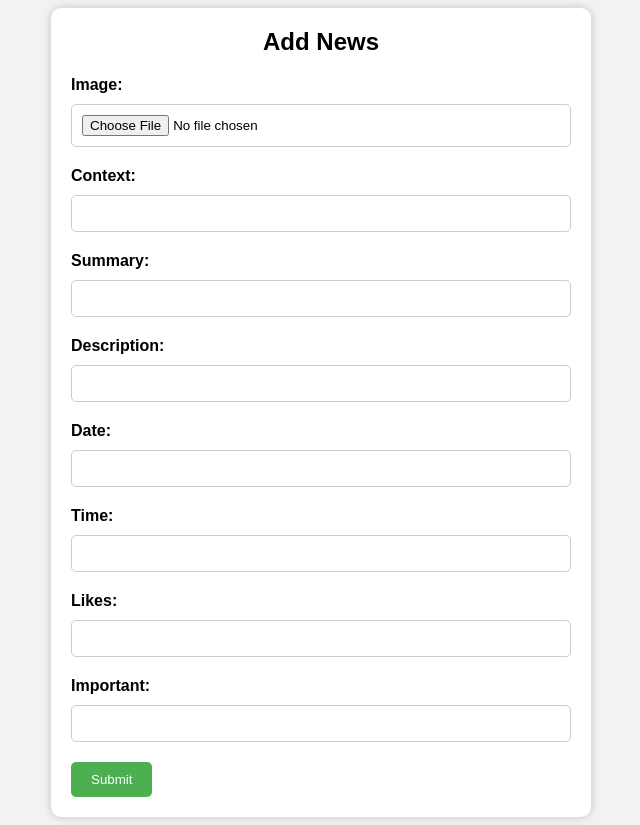
After one commit to ABUKAUTHAR2/apis, a PHP site: page /sendnews.html in a window 1280 px wide. The commit adds this page. Shown: the whole page, without its empty margins (319-959 px from the left). Run offline with PHP 8.4, Linux system fonts and the light colour scheme.

```diff
--- /dev/null
+++ b/sendnews.html
@@ -0,0 +1,79 @@
+<!DOCTYPE html>
+<html>
+  <head>
+    <title>Add News</title>
+    <style>
+      body {
+        background-color: #f2f2f2;
+        font-family: Arial, sans-serif;
+      }
+      form {
+        background-color: #fff;
+        padding: 20px;
+        border-radius: 10px;
+        box-shadow: 0px 0px 10px rgba(0, 0, 0, 0.2);
+        max-width: 500px;
+        margin: 0 auto;
+      }
+      h2 {
+        text-align: center;
+        margin-top: 0;
+      }
+      label {
+        display: block;
+        font-weight: bold;
+        margin-bottom: 10px;
+      }
+      input[type="text"],
+      input[type="file"] {
+        display: block;
+        width: 100%;
+        padding: 10px;
+        border-radius: 5px;
+        border: 1px solid #ccc;
+        margin-bottom: 20px;
+        box-sizing: border-box;
+      }
+      input[type="submit"] {
+        background-color: #4caf50;
+        color: #fff;
+        border: none;
+        padding: 10px 20px;
+        border-radius: 5px;
+        cursor: pointer;
+      }
+      input[type="submit"]:hover {
+        background-color: #3e8e41;
+      }
+      .error {
+        color: red;
+        margin-bottom: 10px;
+      }
+      .success {
+        color: green;
+        margin-bottom: 10px;
+      }
+    </style>
+  </head>
+  <body>
+    <form method="post" enctype="multipart/form-data"  action="addnews.php"  id="news-form">
+      <h2>Add News</h2>
+      <label for="image">Image:</label>
+      <input type="file" name="image" id="image" required />
+      <label for="context">Context:</label>
+      <input type="text" name="context" id="context" required />
+      <label for="summary">Summary:</label>
+      <input type="text" name="summary" id="summary" required />
+      <label for="description">Description:</label>
+      <input type="text" name="description" id="description" required />
+      <label for="date">Date:</label>
+      <input type="text" name="date" id="date" required />
+      <label for="time">Time:</label>
+      <input type="text" name="time" id="time" required />
+      <label for="likes">Likes:</label>
+      <input type="text" name="likes" id="likes" required />
+      <label for="important">Important:</label>
+      <input type="text" name="important" id="important" required />
+      <input type="submit" value="Submit" />
+      <div id="response"></div>
+    </form>
```
Also changed, not shown: addnews.php (+53 -32 lines), see images.php (added, +15 -0 lines), uploads/image1.png (added).
